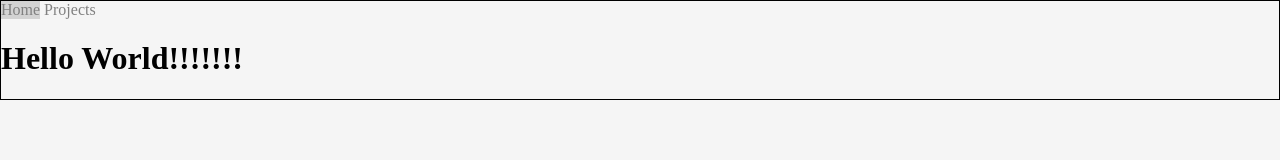
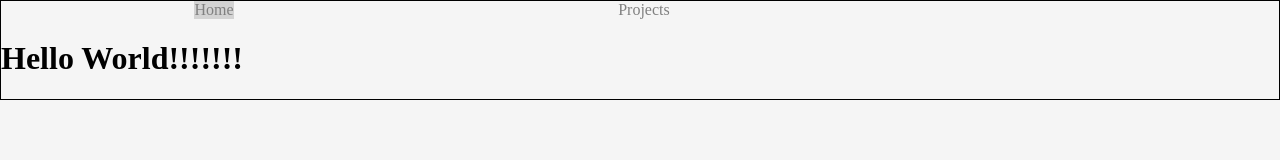
Before and after one commit to MattMW04/MattMW04.github.io, a plain HTML site: page index.html in a window 1280 px wide. In both pictures the pointer is over the link "Home". Drawn offline with Linux system fonts and the light colour scheme.

Commit message:
navigation hover changes

```diff
--- a/assets/style.css
+++ b/assets/style.css
@@ -25,11 +25,10 @@ li{
     color:black;
     align-items:center;
     text-decoration: none;
+    width: 33.33%;
 }
 
-ul li:hover{
-    background-color:lightgrey;
-}
+
 
 .navLink{
     text-decoration: none;
@@ -41,3 +40,7 @@ ul li:hover{
     padding: 0;
 
 }
+
+.navLink:hover{
+    background-color:lightgrey;
+}
```
